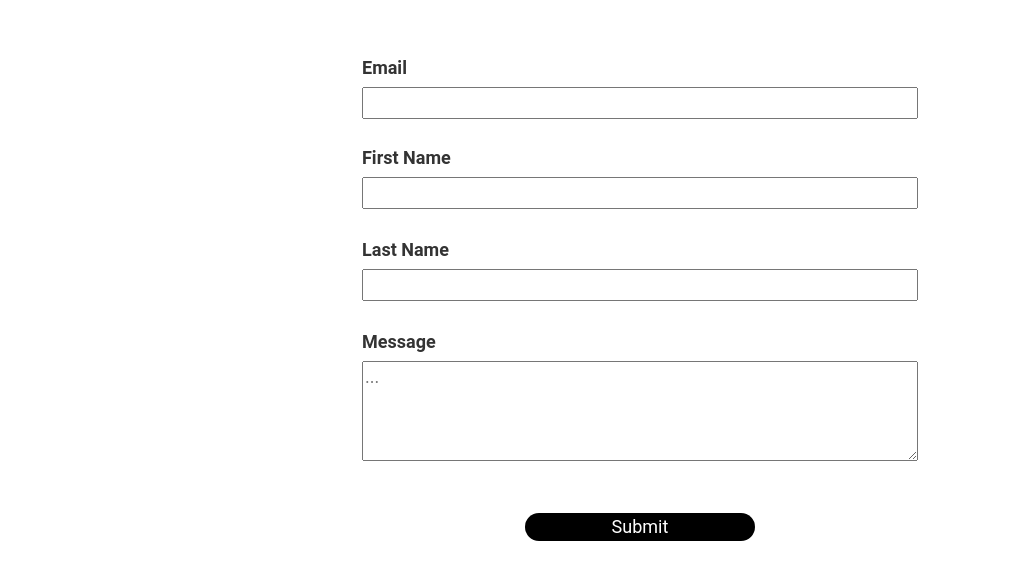
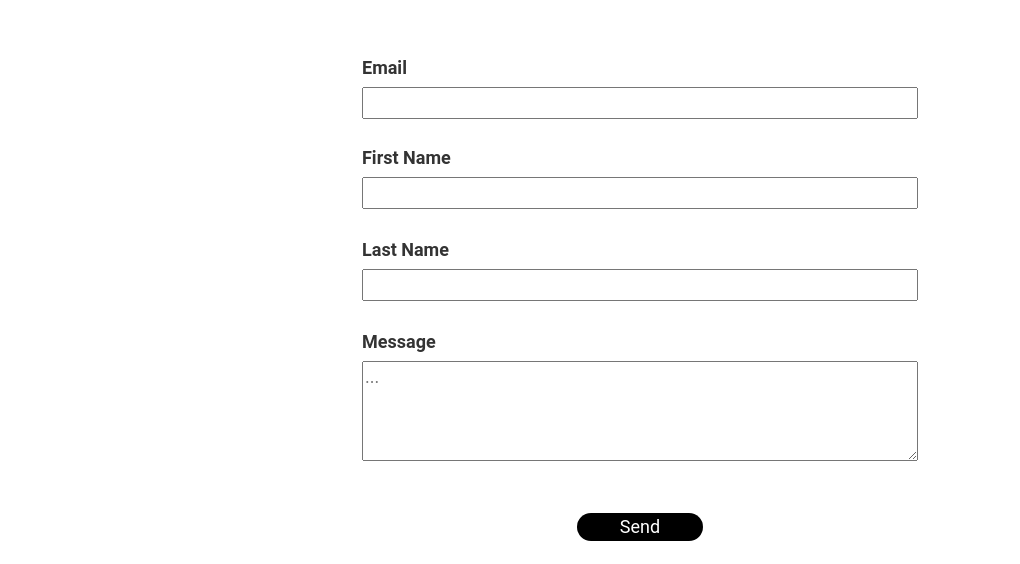
Before and after one commit to alex-judy/portfolio, a Gatsby site: page /contact in a window 1280 px wide. Shown: the part 236-800 px from the top of the page, without its empty margins (0-1020 px from the left). Built offline with nearby package versions, Linux system fonts and the light colour scheme; Gatsby itself is replaced by a stand-in of ours.

Commit message:
Adjusted size of submit button.

```diff
--- a/src/pages/contact.jsx
+++ b/src/pages/contact.jsx
@@ -85,8 +85,10 @@ export default () => (
           }}
         />
       </FormGroup>
+      <div style={{ width: '100%', display: 'flex', justifyContent: 'center' }}>
         <input
           type="submit"
+          value="Send"
           style={{
             margin: '5% 30% 0 30%',
             backgroundColor: 'black',
@@ -95,8 +97,10 @@ export default () => (
             borderRadius: 30,
             border: 'none',
             outline: 0,
+            width: '7em',
           }}
         />
+      </div>
     </form>
     <div style={{ maxWidth: `300px`, marginBottom: `1.45rem` }} />
   </Layout>
```
Lines whose indentation alone changed are shown as unchanged.
